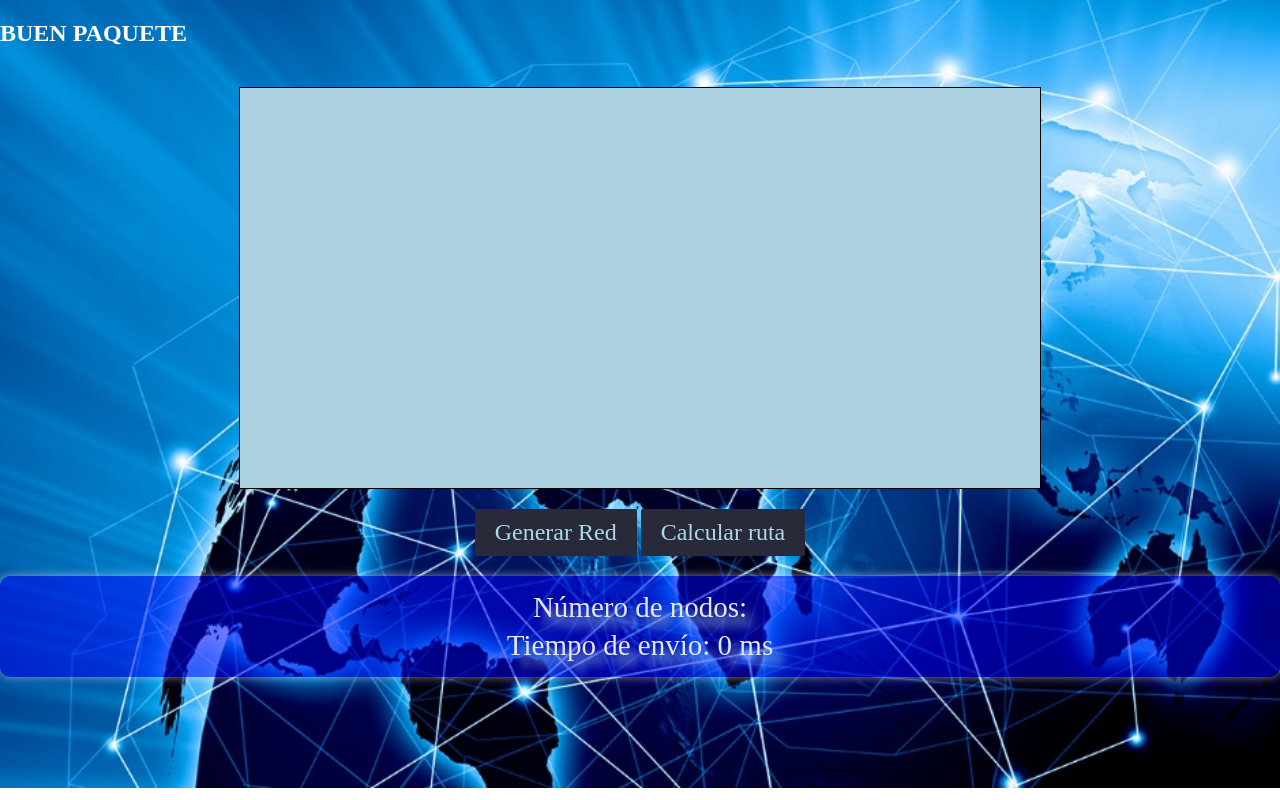
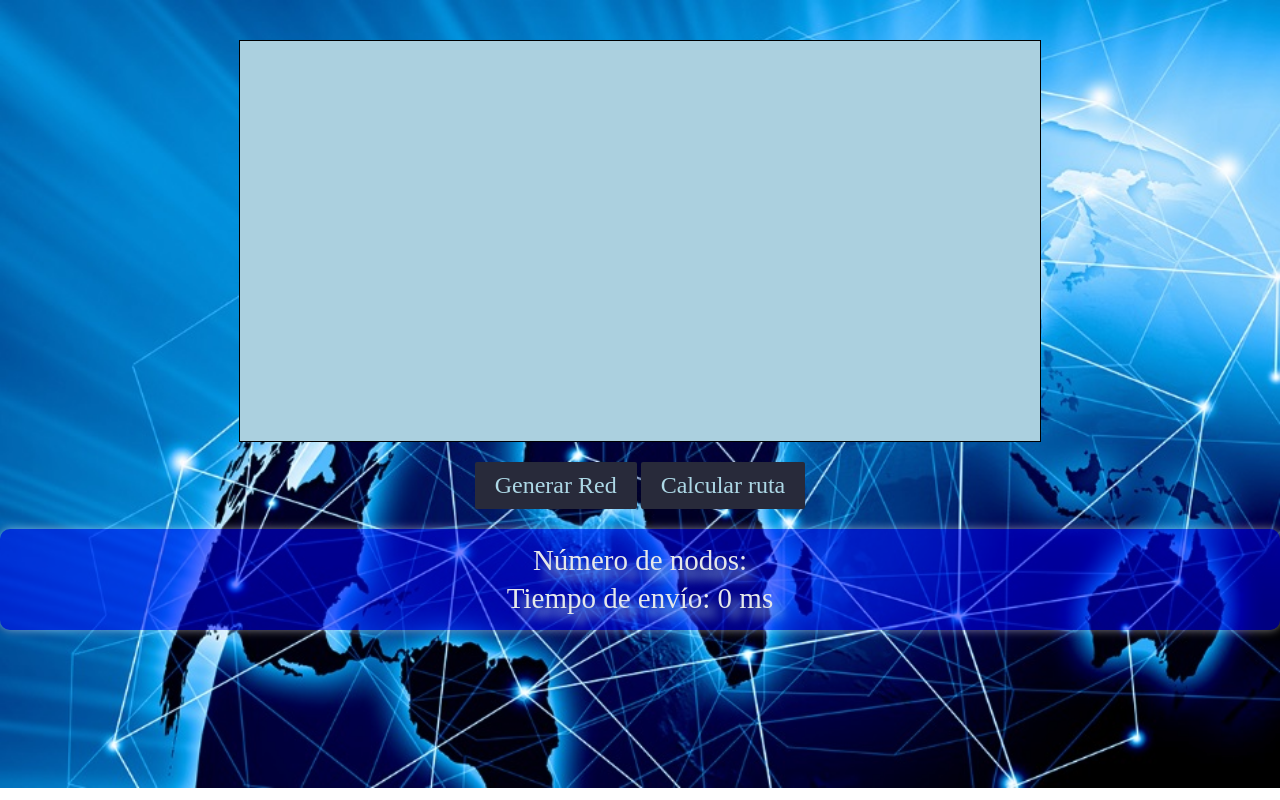
Before and after one commit to dperezg2021/2023-2024-CSAAI-Practicas, a plain HTML site: page P5/index.html in a window 1280 px wide. Drawn offline with Linux system fonts and the light colour scheme.

Commit message:
Update index.html

```diff
--- a/P5/index.html
+++ b/P5/index.html
@@ -12,7 +12,6 @@
 
 </head>
 <body>
-    <h2>BUEN PAQUETE</h2>
     <div class="container">
         <canvas id="networkCanvas" width="800" height="400"></canvas>
     </div>
```
